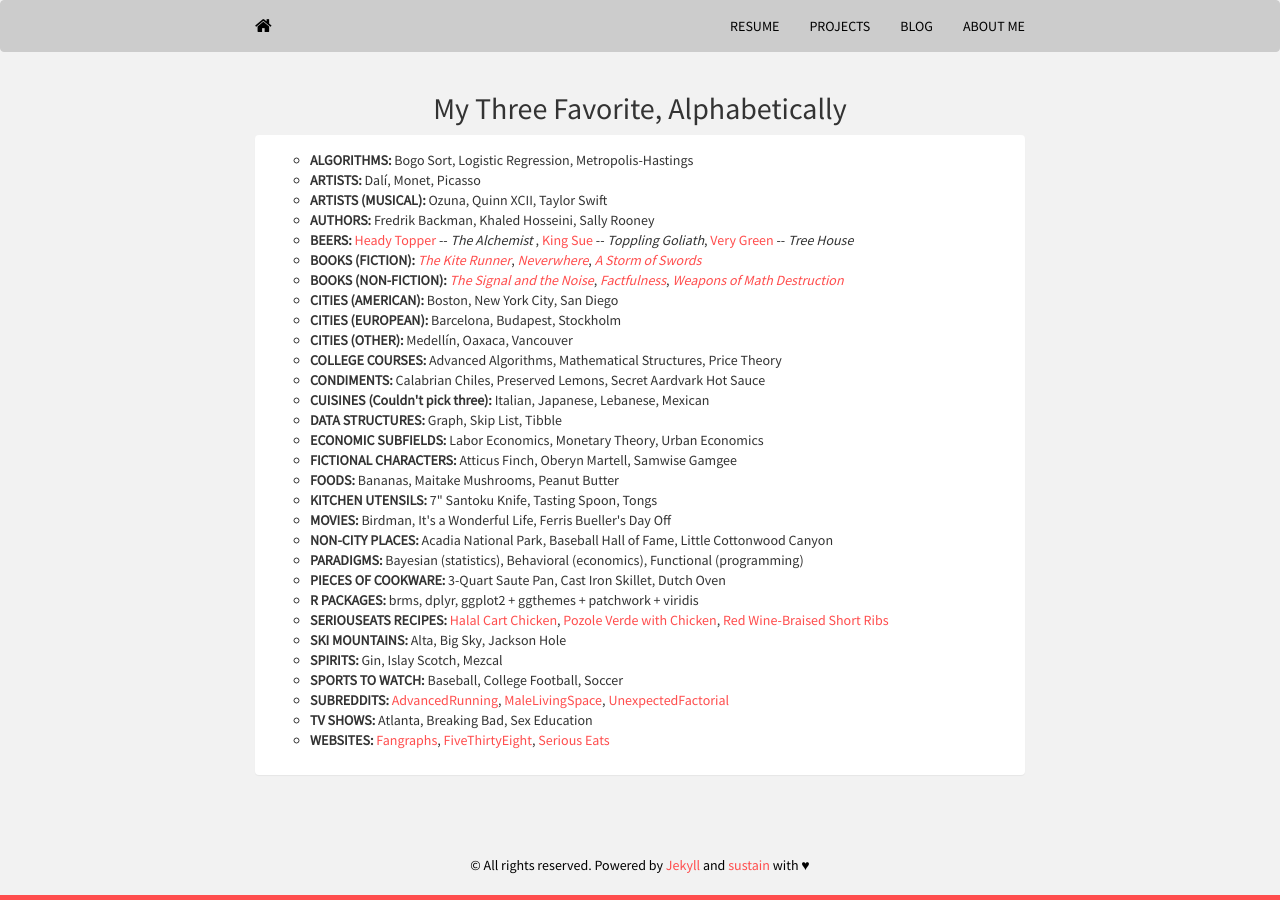
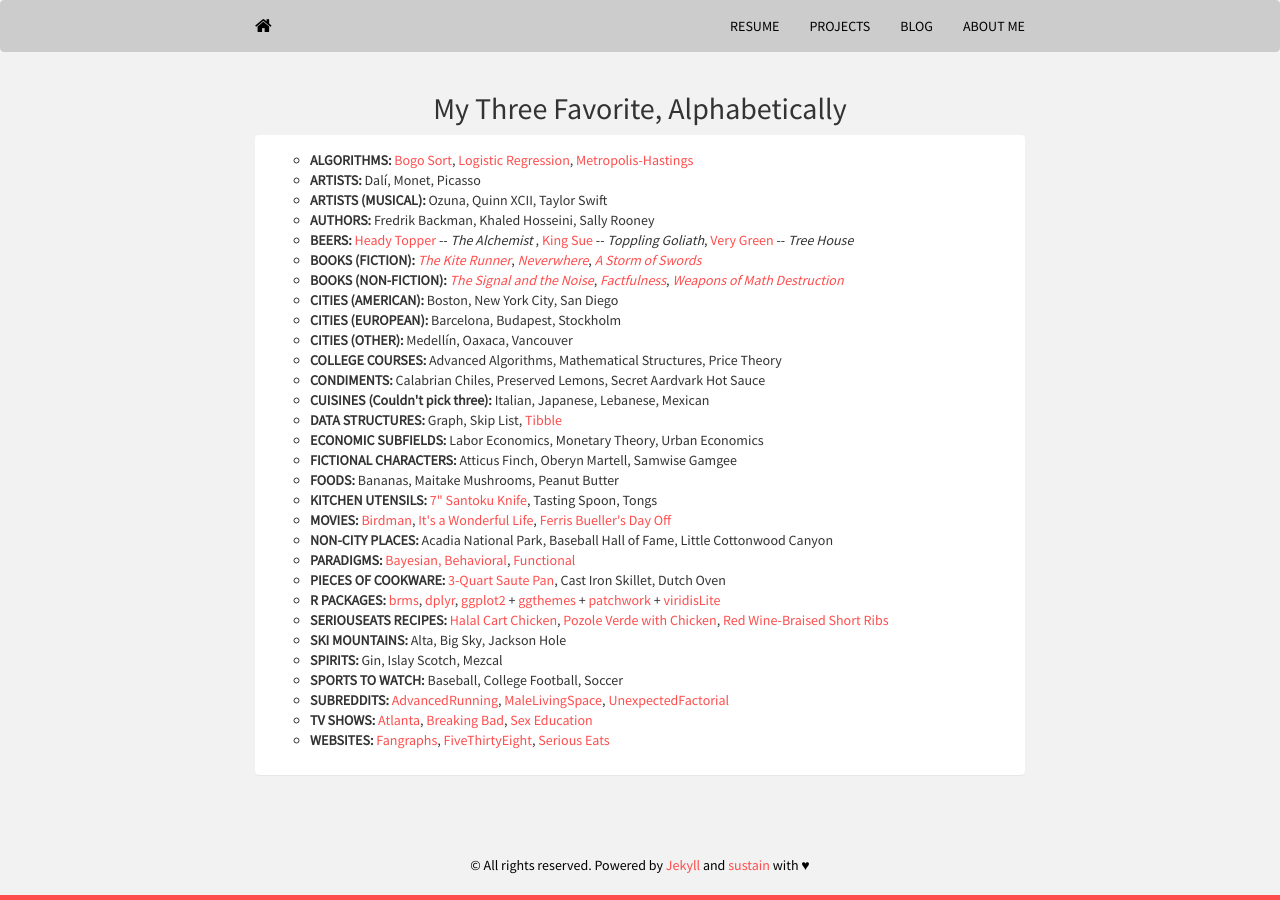
Before and after one commit to mrkaye97/mrkaye97.github.io, a Jekyll site: the page built from random.html, in a window 1280 px wide. Built offline with Jekyll 4.4.1, drawn with Linux system fonts in a browser that asks for light colours; nearby versions of some CDN libraries.

Commit message:
more links

```diff
--- a/random.html
+++ b/random.html
@@ -20,7 +20,7 @@
 			<div class="panel panel-default">
 	    		<div class="panel-body">
 					<ul style="list-style-type:circle">
-					  <li><b>ALGORITHMS:</b> Bogo Sort, Logistic Regression, Metropolis-Hastings</li>
+					  <li><b>ALGORITHMS:</b> <a href="https://en.wikipedia.org/wiki/Bogosort">Bogo Sort</a>, <a href="https://en.wikipedia.org/wiki/Logistic_regression">Logistic Regression</a>, <a href="https://en.wikipedia.org/wiki/Metropolis%E2%80%93Hastings_algorithm">Metropolis-Hastings</a></li>
 					  <li><b>ARTISTS:</b> Dalí, Monet, Picasso</li>
 					  <li><b>ARTISTS (MUSICAL):</b> Ozuna, Quinn XCII, Taylor Swift</li>
 					  <li><b>AUTHORS:</b> Fredrik Backman, Khaled Hosseini, Sally Rooney</li>
@@ -33,22 +33,22 @@
   					<li><b>COLLEGE COURSES:</b> Advanced Algorithms, Mathematical Structures, Price Theory</li>
   					<li><b>CONDIMENTS:</b> Calabrian Chiles, Preserved Lemons, Secret Aardvark Hot Sauce</li>
   					<li><b>CUISINES (Couldn't pick three):</b> Italian, Japanese, Lebanese, Mexican</li>
-					  <li><b>DATA STRUCTURES:</b> Graph, Skip List, Tibble</li>
+					  <li><b>DATA STRUCTURES:</b> Graph, Skip List, <a href="https://tibble.tidyverse.org/">Tibble</a></li>
 					  <li><b>ECONOMIC SUBFIELDS:</b> Labor Economics, Monetary Theory, Urban Economics</li>
 					  <li><b>FICTIONAL CHARACTERS:</b> Atticus Finch, Oberyn Martell, Samwise Gamgee</li>
 					  <li><b>FOODS:</b> Bananas, Maitake Mushrooms, Peanut Butter</li>
-					  <li><b>KITCHEN UTENSILS:</b> 7" Santoku Knife, Tasting Spoon, Tongs</li>
-					  <li><b>MOVIES:</b> Birdman, It's a Wonderful Life, Ferris Bueller's Day Off</li>
+					  <li><b>KITCHEN UTENSILS:</b> <a href="https://shun.kaiusa.com/classic-hollow-ground-santoku-7.html">7" Santoku Knife</a>, Tasting Spoon, Tongs</li>
+					  <li><b>MOVIES:</b> <a href="https://www.rottentomatoes.com/m/birdman_2014">Birdman</a>, <a href="https://www.rottentomatoes.com/m/its_a_wonderful_life">It's a Wonderful Life</a>, <a href="https://www.rottentomatoes.com/m/ferris_buellers_day_off">Ferris Bueller's Day Off</a></li>
 					  <li><b>NON-CITY PLACES:</b> Acadia National Park, Baseball Hall of Fame, Little Cottonwood Canyon</li>
-					  <li><b>PARADIGMS:</b> Bayesian (statistics), Behavioral (economics), Functional (programming)</li>
-					  <li><b>PIECES OF COOKWARE:</b> 3-Quart Saute Pan, Cast Iron Skillet, Dutch Oven</li>
-					  <li><b>R PACKAGES:</b> brms, dplyr, ggplot2 + ggthemes + patchwork + viridis</li>
+					  <li><b>PARADIGMS:</b> <a href="https://en.wikipedia.org/wiki/Bayesian_statistics">Bayesian<a/>, <a href="https://en.wikipedia.org/wiki/Behavioral_economics">Behavioral</a>, <a href="https://en.wikipedia.org/wiki/Functional_programming">Functional</a></li>
+					  <li><b>PIECES OF COOKWARE:</b> <a href="https://www.all-clad.com/copper-core-5-ply-bonded-cookware-saute-pan-with-lid-3-quart.html">3-Quart Saute Pan</a>, Cast Iron Skillet, Dutch Oven</li>
+					  <li><b>R PACKAGES:</b> <a href="https://paul-buerkner.github.io/brms/">brms</a>, <a href="https://dplyr.tidyverse.org/">dplyr</a>, <a href="https://ggplot2.tidyverse.org/">ggplot2</a> + <a href="https://yutannihilation.github.io/allYourFigureAreBelongToUs/ggthemes/">ggthemes</a> + <a href="https://patchwork.data-imaginist.com/">patchwork</a> + <a href="https://ggplot2.tidyverse.org/reference/scale_viridis.html">viridisLite</a></li>
 					  <li><b>SERIOUSEATS RECIPES:</b> <a href="https://www.seriouseats.com/recipes/2011/12/serious-eats-halal-cart-style-chicken-and-rice-white-sauce-recipe.html">Halal Cart Chicken</a>, <a href="https://www.seriouseats.com/recipes/2017/01/pozole-verde-de-pollo-green-mexican-hominy-and-chicken-soup-recipe.html">Pozole Verde with Chicken</a>, <a href="https://www.seriouseats.com/recipes/2019/12/red-wine-braised-beef-short-ribs-recipe.html">Red Wine-Braised Short Ribs</a></li></li>
 					  <li><b>SKI MOUNTAINS:</b> Alta, Big Sky, Jackson Hole</li>
 					  <li><b>SPIRITS:</b> Gin, Islay Scotch, Mezcal</li>
 					  <li><b>SPORTS TO WATCH:</b> Baseball, College Football, Soccer</li>
 					  <li><b>SUBREDDITS:</b> <a href="https://www.reddit.com/r/AdvancedRunning">AdvancedRunning</a>, <a href="https://www.reddit.com/r/MaleLivingSpace">MaleLivingSpace</a>, <a href="https://www.reddit.com/r/UnexpectedFactorial">UnexpectedFactorial</a></li>
-					  <li><b>TV SHOWS:</b> Atlanta, Breaking Bad, Sex Education</li>
+					  <li><b>TV SHOWS:</b> <a href="https://www.rottentomatoes.com/tv/atlanta">Atlanta</a>, <a href="https://www.rottentomatoes.com/tv/breaking_bad">Breaking Bad</a>, <a href="https://www.rottentomatoes.com/tv/sex_education">Sex Education</a></li>
 					  <li><b>WEBSITES:</b> <a href="https://www.fangraphs.com/">Fangraphs</a>, <a href="https://fivethirtyeight.com/">FiveThirtyEight</a>, <a href="http://www.seriouseats.com/">Serious Eats</a></li>
 					</ul>
 			  </div>
```
